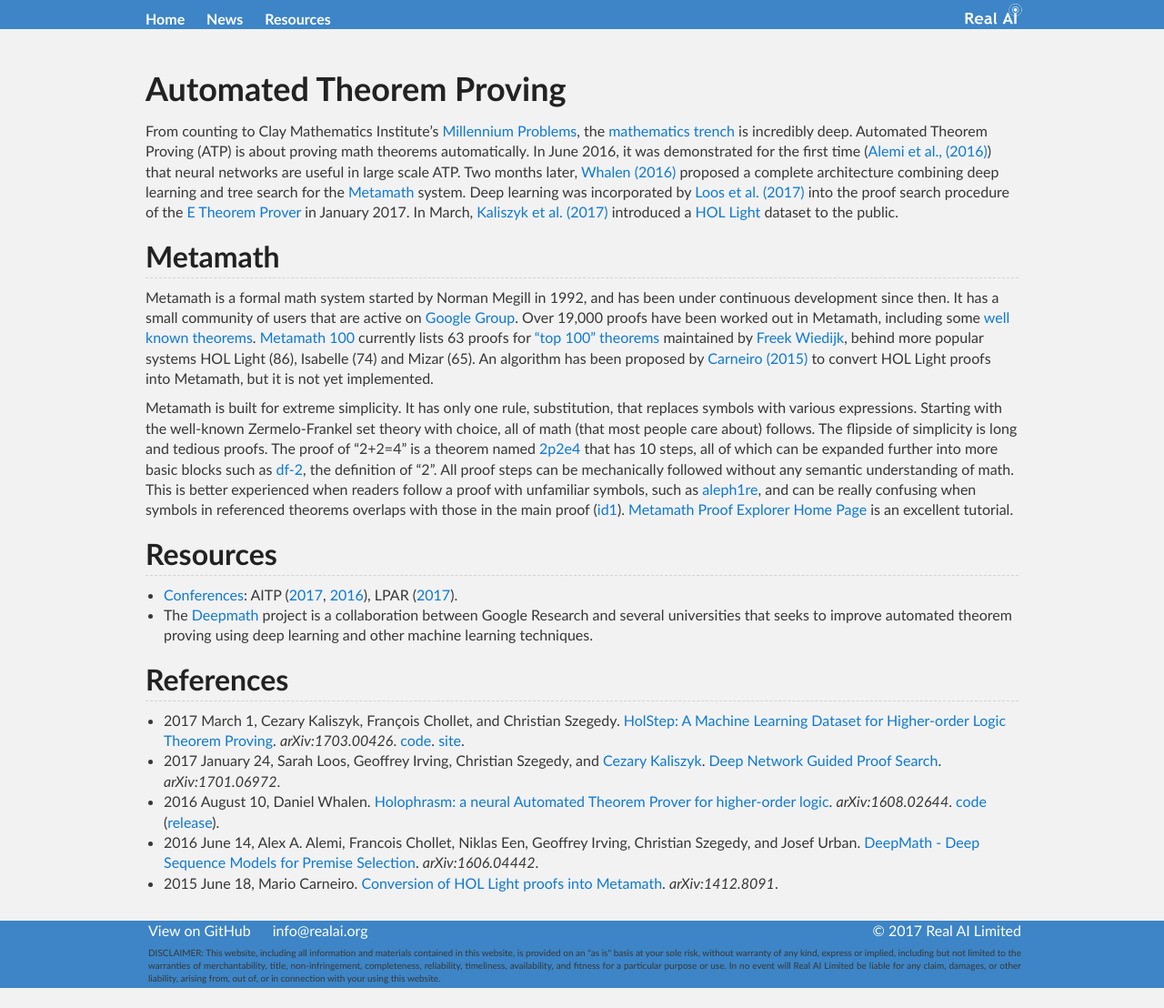
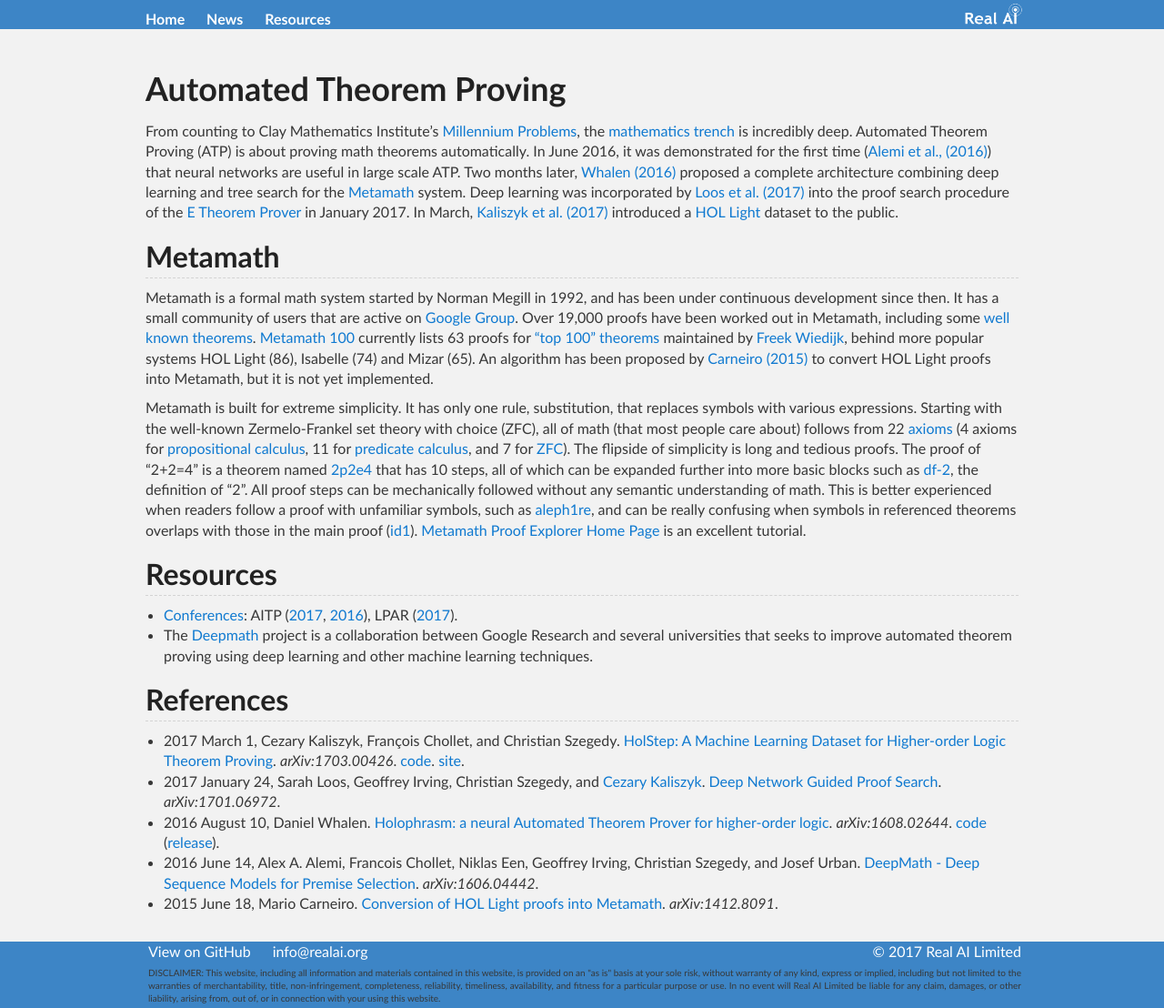
Before and after one commit to Tonywuhk/realai.org, a Jekyll site: the page built from automated-theorem-proving.md, in a window 1280 px wide. Shown: the whole page at 91% size. Built offline with Jekyll 4.4.1, drawn with Linux system fonts in a browser that asks for light colours; our own code applies the rules of GitHub Pages for plain Markdown files; comment, search, counter and statistics services are not loaded; the repository's description, which GitHub fills in, is left out; before the commit the page ends 1086 px from its top, so only the background shows below that.

Commit message:
Update automated-theorem-proving.md

```diff
--- a/automated-theorem-proving.md
+++ b/automated-theorem-proving.md
@@ -9,7 +9,7 @@ From counting to Clay Mathematics Institute's [Millennium Problems](http://www.c
 
 Metamath is a formal math system started by Norman Megill in 1992, and has been under continuous development since then. It has a small community of users that are active on [Google Group](http://groups.google.com/group/metamath). Over 19,000 proofs have been worked out in Metamath, including some [well known theorems](http://us.metamath.org/mpegif/mmset.html#theorems). [Metamath 100](http://us.metamath.org/mm_100.html) currently lists 63 proofs for [“top 100” theorems](http://www.cs.ru.nl/~freek/100/) maintained by [Freek Wiedijk](http://www.cs.ru.nl/~freek/), behind more popular systems HOL Light (86), Isabelle (74) and Mizar (65). An algorithm has been proposed by [Carneiro (2015)](https://arxiv.org/abs/1412.8091) to convert HOL Light proofs into Metamath, but it is not yet implemented.
 
-Metamath is built for extreme simplicity. It has only one rule, substitution, that replaces symbols with various expressions. Starting with the well-known Zermelo-Frankel set theory with choice, all of math (that most people care about) follows. The flipside of simplicity is long and tedious proofs. The proof of “2+2=4” is a theorem named [2p2e4](http://us.metamath.org/mpegif/2p2e4.html) that has 10 steps, all of which can be expanded further into more basic blocks such as [df-2](http://us.metamath.org/mpegif/df-2.html), the definition of “2”. All proof steps can be mechanically followed without any semantic understanding of math. This is better experienced when readers follow a proof with unfamiliar symbols, such as [aleph1re](http://us.metamath.org/mpegif/aleph1re.html), and can be really confusing when symbols in referenced theorems overlaps with those in the main proof ([id1](http://us.metamath.org/mpegif/id1.html)). [Metamath Proof Explorer Home Page](http://us.metamath.org/mpegif/mmset.html) is an excellent tutorial.
+Metamath is built for extreme simplicity. It has only one rule, substitution, that replaces symbols with various expressions. Starting with the well-known Zermelo-Frankel set theory with choice (ZFC), all of math (that most people care about) follows from 22 [axioms](http://us.metamath.org/mpegif/mmset.html#axioms) (4 axioms for [propositional calculus](http://us.metamath.org/mpegif/mmset.html#scaxioms), 11 for [predicate calculus](http://us.metamath.org/mpegif/mmset.html#pcaxioms), and 7 for [ZFC](http://us.metamath.org/mpegif/mmset.html#staxioms)). The flipside of simplicity is long and tedious proofs. The proof of “2+2=4” is a theorem named [2p2e4](http://us.metamath.org/mpegif/2p2e4.html) that has 10 steps, all of which can be expanded further into more basic blocks such as [df-2](http://us.metamath.org/mpegif/df-2.html), the definition of “2”. All proof steps can be mechanically followed without any semantic understanding of math. This is better experienced when readers follow a proof with unfamiliar symbols, such as [aleph1re](http://us.metamath.org/mpegif/aleph1re.html), and can be really confusing when symbols in referenced theorems overlaps with those in the main proof ([id1](http://us.metamath.org/mpegif/id1.html)). [Metamath Proof Explorer Home Page](http://us.metamath.org/mpegif/mmset.html) is an excellent tutorial.
 
 ## Resources
 
```
